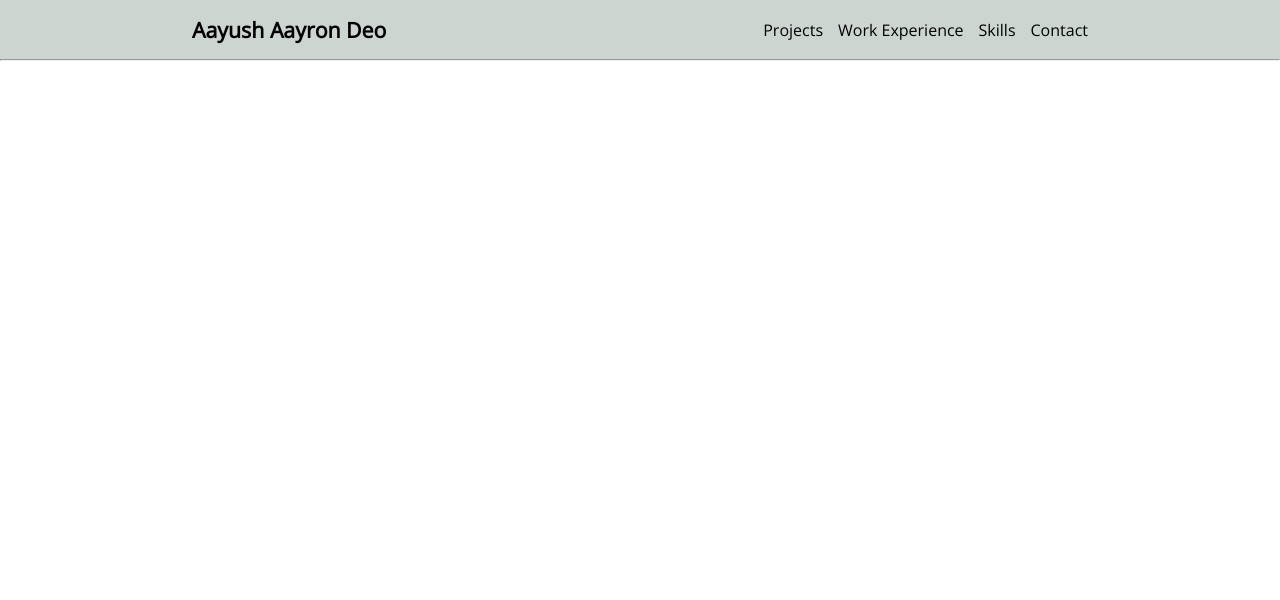
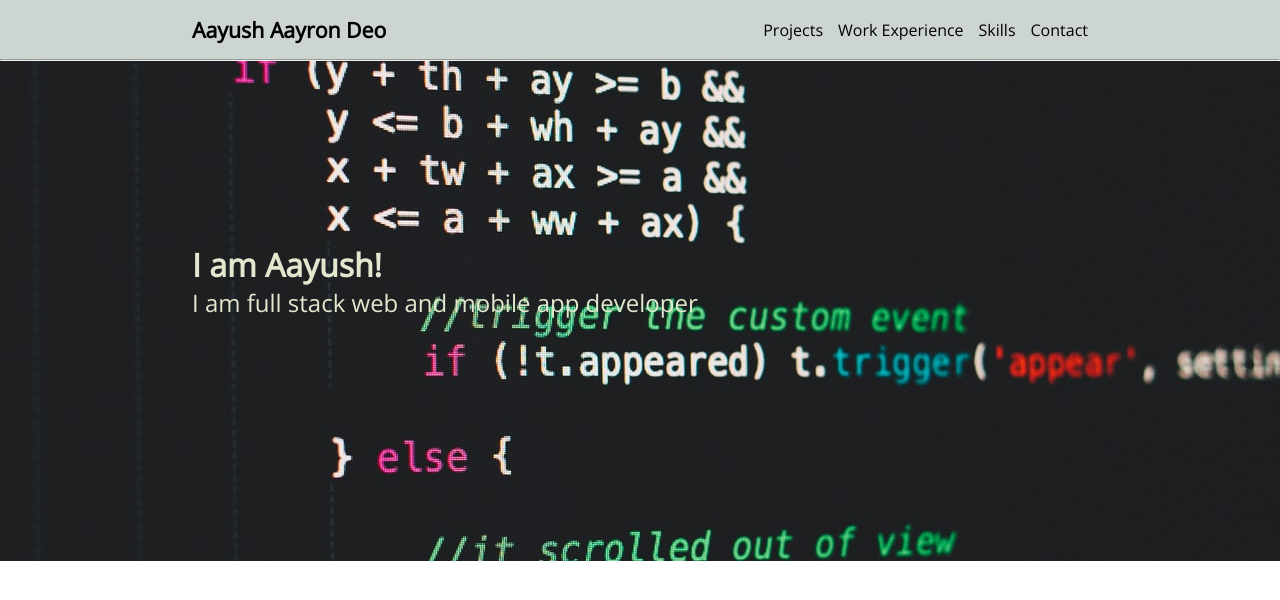
Before and after one commit to aayronaayush/portfolio_v2, a Next.js app: page / in a window 1280 px wide. Shown: the top 600 px of the page. Built offline with nearby package versions, Linux system fonts and the light colour scheme.

Commit message:
summary block

```diff
--- /dev/null
+++ b/components/SummaryBlock.tsx
@@ -0,0 +1,43 @@
+import { createUseStyles } from "react-jss"
+
+const useStyles = createUseStyles({
+    container: {
+        height: "500px",
+        backgroundImage: "url(\"./summaryBlockBg.jpg\")",
+        backgroundPosition: "center",
+        display: "flex",
+        flexDirection: "column",
+        justifyContent: "center",
+        alignItems: "center",
+
+    },
+    text: {
+        width: "70%",
+        transform: "translateY(-40%)"
+    },
+    p: {
+        margin: 0
+    },
+    name: {
+        margin: 0,
+        fontWeight: "bold",
+        color: "#E2E8CE",
+        fontSize: "24pt"
+    },
+    summary: {
+        margin: 0,
+        color: "#E2E8CE",
+        fontSize: "18pt"
+    }
+})
+
+export default function SummaryBlock() {
+    const classes = useStyles()
+
+    return <div className={classes.container}>
+        <div className={classes.text}>
+            <p className={classes.name}>I am Aayush!</p>
+            <p className={classes.summary}>I am full stack web and mobile app developer</p>
+        </div>
+    </div>
+}
--- a/pages/_app.tsx
+++ b/pages/_app.tsx
@@ -1,8 +1,12 @@
 import type { AppProps } from 'next/app'
+import Header from '../components/Header'
 
 import "../styles/global.css"
 
 function MyApp({ Component, pageProps }: AppProps) {
-  return <Component {...pageProps} />
+  return <>
+    <Header />
+    <Component {...pageProps} />
+  </>
 }
 export default MyApp
--- a/pages/index.tsx
+++ b/pages/index.tsx
@@ -2,6 +2,7 @@ import { createUseStyles } from "react-jss"
 
 import Title from "../components/Title"
 import Header from "../components/Header"
+import SummaryBlock from "../components/SummaryBlock"
 
 const useStyles = createUseStyles({
   container: {
@@ -15,7 +16,7 @@ export default function Home() {
   return (
     <div className={classes.container}>
       <Title />
-      <Header />
+      <SummaryBlock />
     </div>
   )
 }
```
Also changed, not shown: public/summaryBlockBg.jpg (added).
